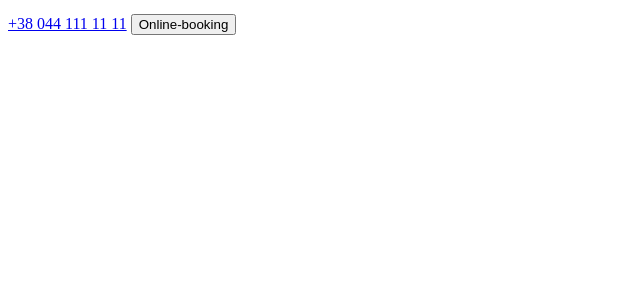
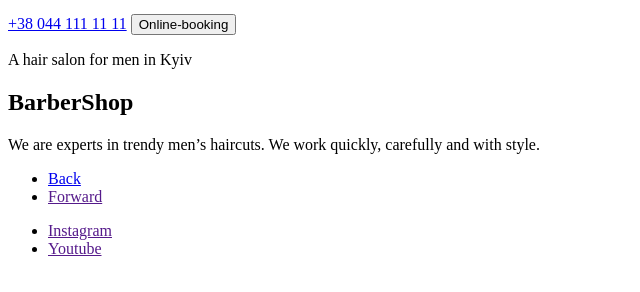
Before and after one commit to jukon777/Barbershop, a plain HTML site: page index.html in a window 1280 px wide. Shown: the part 158-450 px from the top of the page, without its empty margins (0-640 px from the left). Drawn offline with Linux system fonts and the light colour scheme.

Commit message:
Робить HTML розмітку

```diff
--- a/index.html
+++ b/index.html
@@ -18,14 +18,24 @@
         </ul>
         <a href="tel:+380441111111">+38 044 111 11 11</a>
         <button type="button">Online-booking</button>
-
       </nav>
     </header>
     <main>
+      <section>
+        <p>A hair salon for men in Kyiv</p>
+        <h1>BarberShop</h1>
+        <p>We are experts in trendy men’s haircuts. We work quickly, carefully and with style.</p>
+        <ul>
+            <li><a href="./index.html">Back</a></li>
+            <li><a href="">Forward</a></li>
+        </ul>
+        <ul>
+            <li><a href="" target="_blank" rel="noopener noreferrer nofollower">Instagram</a></li>
+            <li><a href="" target="_blank" rel="noopener noreferrer nofollower">Youtube</a></li>
+        </ul>
 
+      </section>
     </main>
-<footer>
-
-</footer>
+    <footer></footer>
   </body>
 </html>
```
Also changed, not shown: .prettierrc.json (added). Lines whose indentation alone changed are shown as unchanged.
